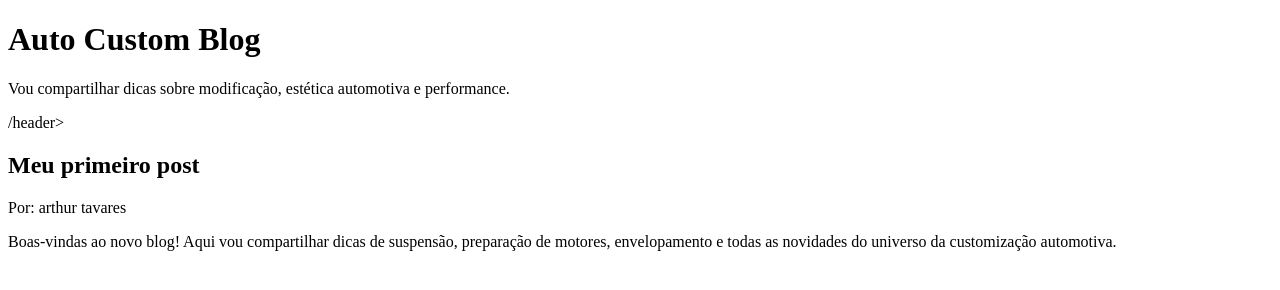
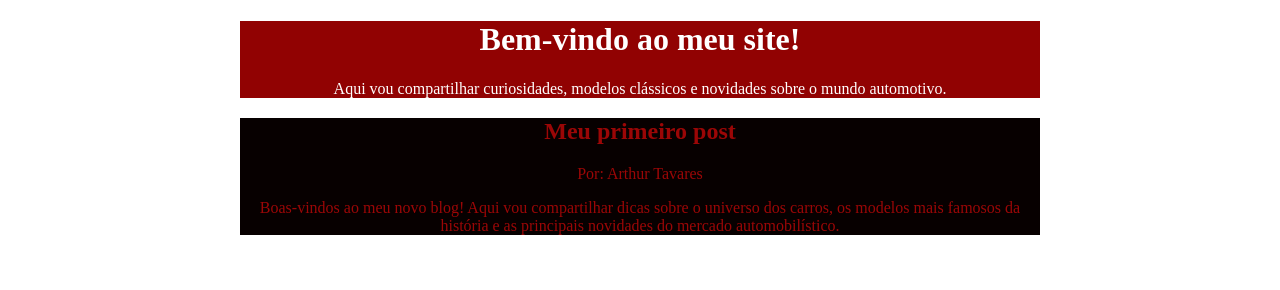
Before and after one commit to arthurtavaressilva20-sudo/pagina-web-, a plain HTML site: page index.html in a window 1280 px wide. Drawn offline with Linux system fonts and the light colour scheme.

Commit message:
13/08/26

```diff
--- a/index.html
+++ b/index.html
@@ -3,18 +3,34 @@
 <head>
     <meta charset="UTF-8">
     <meta name="viewport" content="width=device-width, initial-scale=1.0">
-    <title>Garagem Custom - Blog</title>
+    <title>Mundo Automotivo - Blog</title>
+    <style>
+        header {
+            background-color: #910202;
+            color: #FFFFFF;
+            text-align: center;
+            max-width: 800px;
+            margin: 0 auto;
+        }
+
+        main {
+            background-color: #070000;
+            color: #9b0606;
+            text-align: center;
+            max-width: 800px;
+            margin: 0 auto;
+        }
+    </style>
 </head>
 <body>
     <header>
-         <h1>Auto Custom Blog</h1>
-             <p>Vou compartilhar dicas sobre modificação, estética automotiva e performance.</p>
-        /header>
-        <main>
-            <h2>Meu primeiro post</h2>
-         <p>Por: arthur tavares</p>
-         <p>Boas-vindas ao novo blog! Aqui vou compartilhar dicas de suspensão, preparação de motores, envelopamento e todas as novidades do universo da customização automotiva.</p>
-
-        </main>
-    </body>
+        <h1>Bem-vindo ao meu site!</h1>
+        <p>Aqui vou compartilhar curiosidades, modelos clássicos e novidades sobre o mundo automotivo.</p>
+    </header>
+    <main>
+           <h2>Meu primeiro post</h2>
+           <p>Por: Arthur Tavares</p>
+           <p>Boas-vindos ao meu novo blog! Aqui vou compartilhar dicas sobre o universo dos carros, os modelos mais famosos da história e as principais novidades do mercado automobilístico.</p>
+    </main>
+</body>
 </html>
```
